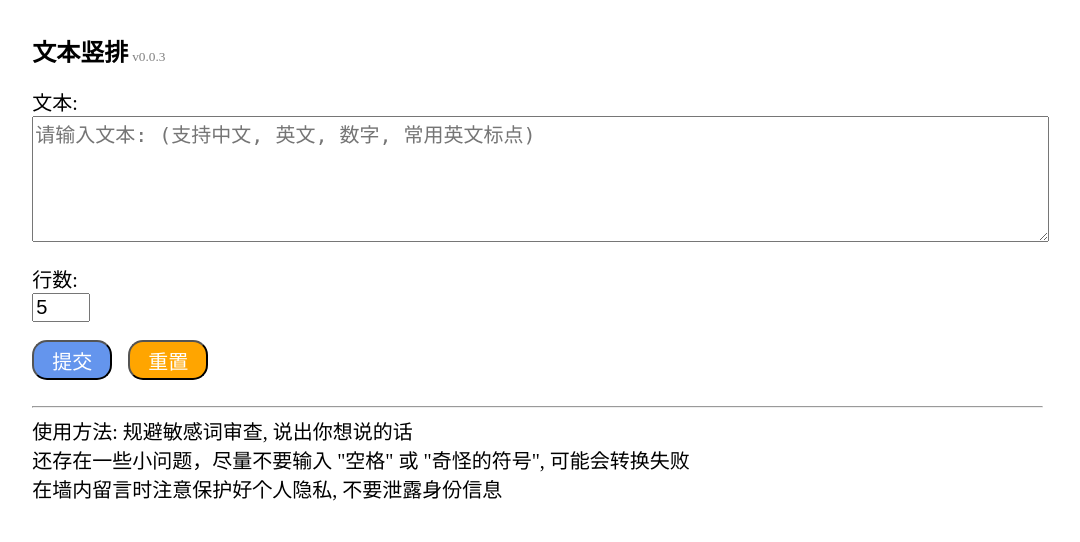
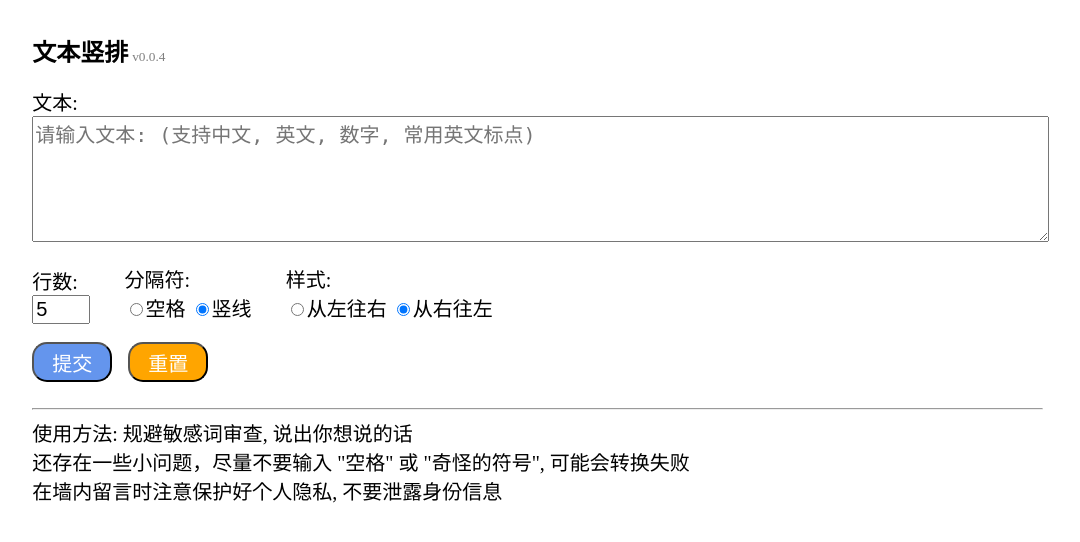
Before and after one commit to justsweetpotato/anti_censorship, a Django app: page / in a window 1280 px wide. Shown: the top 542 px of the page, without its empty margins (39-1119 px from the left). Run offline with Django 3.2, Linux system fonts and the light colour scheme.

Commit message:
add func

```diff
--- a/text/templates/index.html
+++ b/text/templates/index.html
@@ -12,15 +12,44 @@
 </head>
 <body>
 <div style="width: 80%; margin-top: 1%; margin-left: 5%">
-    <h2 style="display: inline-block">文本竖排</h2>&nbsp;<small style="color: gray">v0.0.3</small>
-    <form action="" name="form" method="post">
+    <h2 style="display: inline-block">文本竖排</h2>&nbsp;<small style="color: gray">v0.0.4</small>
+    <form style="" action="" name="form" method="post">
         {% csrf_token %}
         <span style="font-size: 20px">文本:</span><br>
         <textarea style="width: 100%; height: 120px; font-size: 20px" maxlength="3000" name="msg" id="msg"
                   placeholder="请输入文本: (支持中文, 英文, 数字, 常用英文标点)">{{ msg }}</textarea><br>
         <br>
-        <span style="font-size: 20px">行数:</span><br>
-        <input style="width: 50px;font-size: 20px" type="text" name="row" value="{{ row }}"><br>
+        <div style="display: inline-block; margin-right: 3%">
+            <span style="font-size: 20px;">行数:</span><br>
+            <input style="width: 50px;font-size: 20px" type="text" name="row" value="{{ row }}"><br>
+        </div>
+
+        <div style="display: inline-block; margin-right: 3%">
+            <span style="font-size: 20px;">分隔符:</span><br>
+            <span style="font-size: 20px;">
+            {% if style == ' ' %}
+                <input type="radio" name="style" value=" " checked>空格
+                <input type="radio" name="style" value="|">竖线
+            {% else %}
+                <input type="radio" name="style" value=" ">空格
+                <input type="radio" name="style" value="|" checked>竖线
+            {% endif %}
+            </span>
+        </div>
+
+        <div style="display: inline-block">
+            <span style="font-size: 20px">样式:</span><br>
+            <span style="font-size: 20px">
+                {% if reverse == '0' %}
+                    <input type="radio" name="reverse" value="0" checked>从左往右
+                    <input type="radio" name="reverse" value="1">从右往左
+                {% else %}
+                    <input type="radio" name="reverse" value="0">从左往右
+                    <input type="radio" name="reverse" value="1" checked>从右往左
+                {% endif %}
+            </span>
+        </div>
+        <br>
         <br>
         <input style="width: 80px; height: 40px;  border-radius: 15px; font-size: 20px; color: white; background: cornflowerblue"
                type="submit" name="" id="" value="提交">&nbsp;&nbsp;&nbsp;
@@ -30,11 +59,13 @@
     </form>
     <br>
     <hr>
-    <div id="myText" style="font-size: 20px">
+    <div>
         {% if content %}
-            {{ content | safe }}
+            <span style="font-size: 20px">
+                {{ content | safe }}
+            </span>
         {% else %}
-            <span style="color: gray()">
+            <span style="font-size: 20px;color: gray();">
                 使用方法: 规避敏感词审查, 说出你想说的话<br>
                 还存在一些小问题，尽量不要输入 "空格" 或 "奇怪的符号", 可能会转换失败<br>
                 在墙内留言时注意保护好个人隐私, 不要泄露身份信息<br>
--- a/text/views.py
+++ b/text/views.py
@@ -1,5 +1,5 @@
 from django.shortcuts import render
-from .data import print_in_line
+from .data import print_in_line, print_in_line_reverse
 
 
 def index(request):
@@ -20,8 +20,19 @@ def index(request):
         if row > 100:
             row = 100
         msg = request.POST.get('msg', '')
+        style = request.POST.get('style', ' ')
+        reverse = request.POST.get('reverse', '0')
 
-        content = print_in_line(row, msg)
-        content = {'content': content, 'row': row, 'msg':msg}
+        if reverse == '0':
+            content = print_in_line(row, msg, style)
+        else:
+            content = print_in_line_reverse(row, msg, style)
 
+        content = {
+            'content': content,
+            'row': row,
+            'msg': msg,
+            'style': style,
+            'reverse': reverse
+        }
         return render(request, 'index.html', content)
```
Also changed, not shown: text/data.py (+25 -2 lines).
